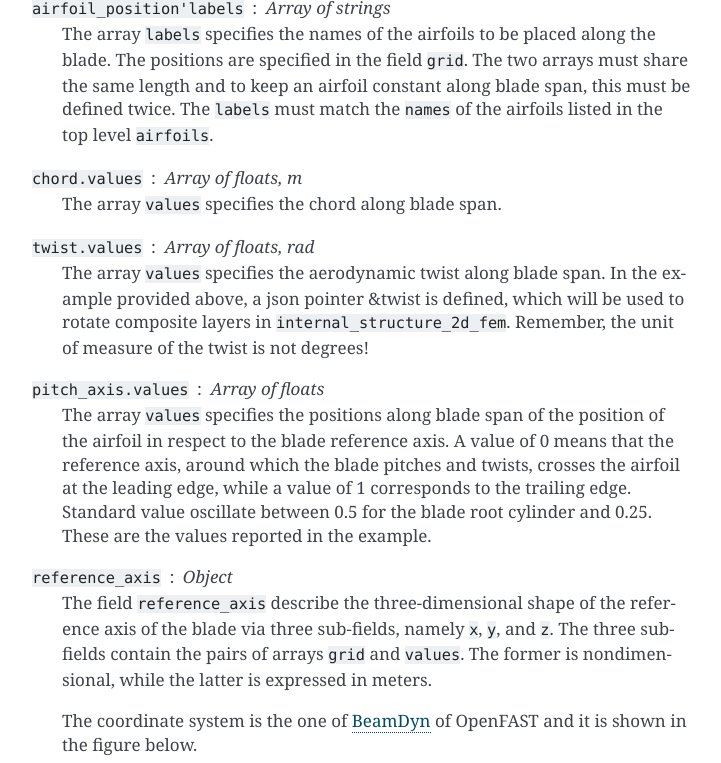
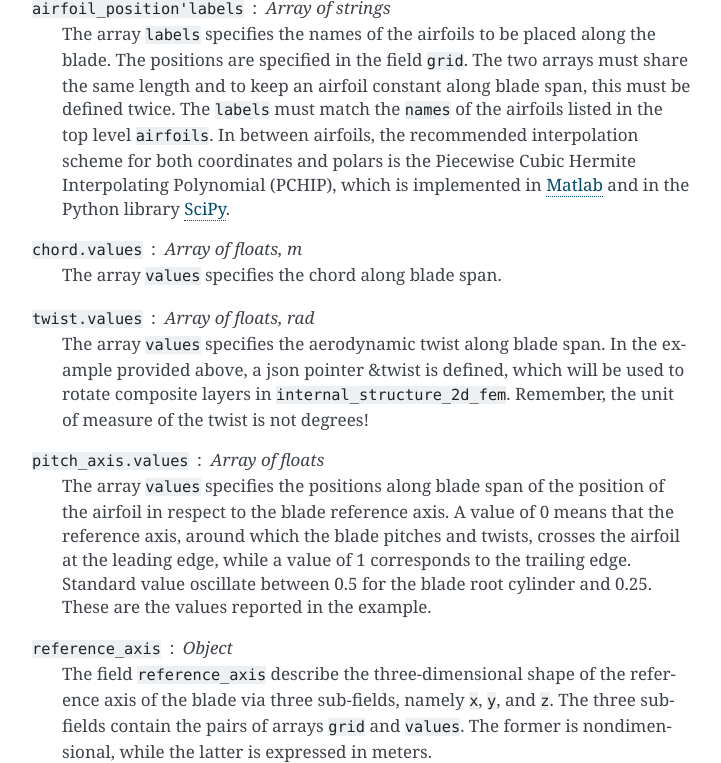
Before and after one commit to IEAWindTask37/windIO, a Sphinx documentation site: the page built from docs/source/blade.rst, in a window 1280 px wide and 900 px high, scrolled down 445 px, cut to the strip 137-900 px from the top of the window. Shown: the whole strip, without its empty margins (388-1109 px from the left). Built offline with Sphinx 7.4.7, drawn with Linux system fonts in a browser that asks for light colours.

Commit message:
add note about interpolation scheme

```diff
--- a/docs/source/blade.rst
+++ b/docs/source/blade.rst
@@ -14,7 +14,7 @@ outer_shape_bem
     :end-before: # Blade - Elastic properties
 
 :code:`airfoil_position'labels` : Array of strings
-    The array :code:`labels` specifies the names of the airfoils to be placed along the blade. The positions are specified in the field :code:`grid`. The two arrays must share the same length and to keep an airfoil constant along blade span, this must be defined twice. The :code:`labels` must match the :code:`names` of the airfoils listed in the top level :code:`airfoils`.
+    The array :code:`labels` specifies the names of the airfoils to be placed along the blade. The positions are specified in the field :code:`grid`. The two arrays must share the same length and to keep an airfoil constant along blade span, this must be defined twice. The :code:`labels` must match the :code:`names` of the airfoils listed in the top level :code:`airfoils`. In between airfoils, the recommended interpolation scheme for both coordinates and polars is the Piecewise Cubic Hermite Interpolating Polynomial (PCHIP), which is implemented in `Matlab <https://www.mathworks.com/help/matlab/ref/pchip.html>`_ and in the Python library `SciPy  <https://docs.scipy.org/doc/scipy/reference/generated/scipy.interpolate.PchipInterpolator.html>`_.
 
 :code:`chord.values` : Array of floats, m
     The array :code:`values` specifies the chord along blade span.
```
